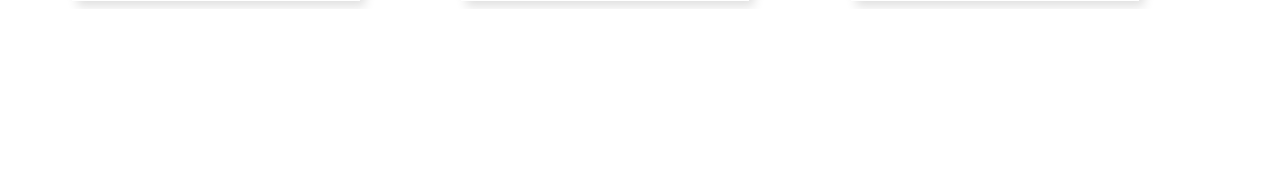
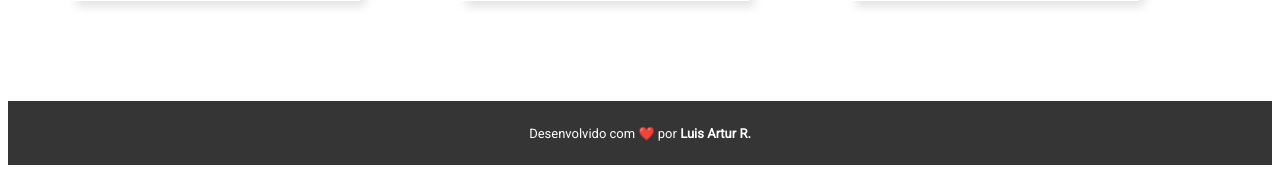
Before and after one commit to luisarturrangel/fundamentos-web, a PHP site: page / in a window 1280 px wide. Shown: the part 863-1036 px from the top of the page. Before the commit the page ends 871 px from the top, so only its background shows below. Run offline with PHP 8.4, Linux system fonts and the light colour scheme; some libraries are stand-ins or nearby versions.

Commit message:
acabou 3

```diff
--- a/css/style.css
+++ b/css/style.css
@@ -40,6 +40,18 @@ h1{
     display: flex;
     justify-content:space-around ;
 }
+
+.nav-main a{
+    text-decoration: none;
+    color: black;
+    font-weight: bold;
+}
+
+.nav-main a:hover{
+    color: #ccc;
+    transition: 0.5s;
+}
+
 
 .main-banner{
     display: flex;
@@ -86,6 +98,11 @@ h1{
 input[type="search"]{
     border: none;
     outline: none;
+}
+
+#search-fild{
+    width: 100%;
+
 }
 
 #btn-search{
@@ -149,3 +166,27 @@ input[type="search"]{
     font-size: small;
     color: grey;
 }
+
+footer{
+    width: 100%;
+    margin-top: 100px;
+    display: flex;
+    height: 8vh;
+    background-color: #353535;
+    color: white;
+    font-size: small;
+    text-align: center;
+    align-content: flex-start;
+    justify-content: center;
+    align-items: center;
+  }
+
+  footer a{
+    text-decoration: none;
+    color: white;
+    font-weight: bold;
+  }
+
+  footer a:hover{
+    color: #ccc;
+  }
--- a/index.html
+++ b/index.html
@@ -13,11 +13,11 @@
         <div class="hd-content hd-navbar">
             <nav>
                 <ul class="nav-main">
-                    <li class="nav-content">PRODUCT</li>
-                    <li class="nav-content">ABOUT</li>
-                    <li class="nav-content">PORTFOLIO</li>
-                    <li class="nav-content">TEAM</li>
-                    <li class="nav-content">CONTACT</li>
+                    <li class="nav-content"><a href="#">PRODUCT</a></li>
+                    <li class="nav-content"><a href="#">ABOUT</a></li>
+                    <li class="nav-content"><a href="#">PORTFOLIO</a></li>
+                    <li class="nav-content"><a href="#">TEAM</a></li>
+                    <li class="nav-content"><a href="#">CONTACT</a></li>
                 </ul>
             </nav>
         </div>
@@ -87,8 +87,10 @@
                     </div>
                 </div>
             </a>
-
         </div>
     </main>
+    <footer>
+        <p>Desenvolvido com ❤️ por <a href="https://github.com/luisarturrangel">Luis Artur R.</a></p>
+    </footer>
 </body>
 </html>
```
